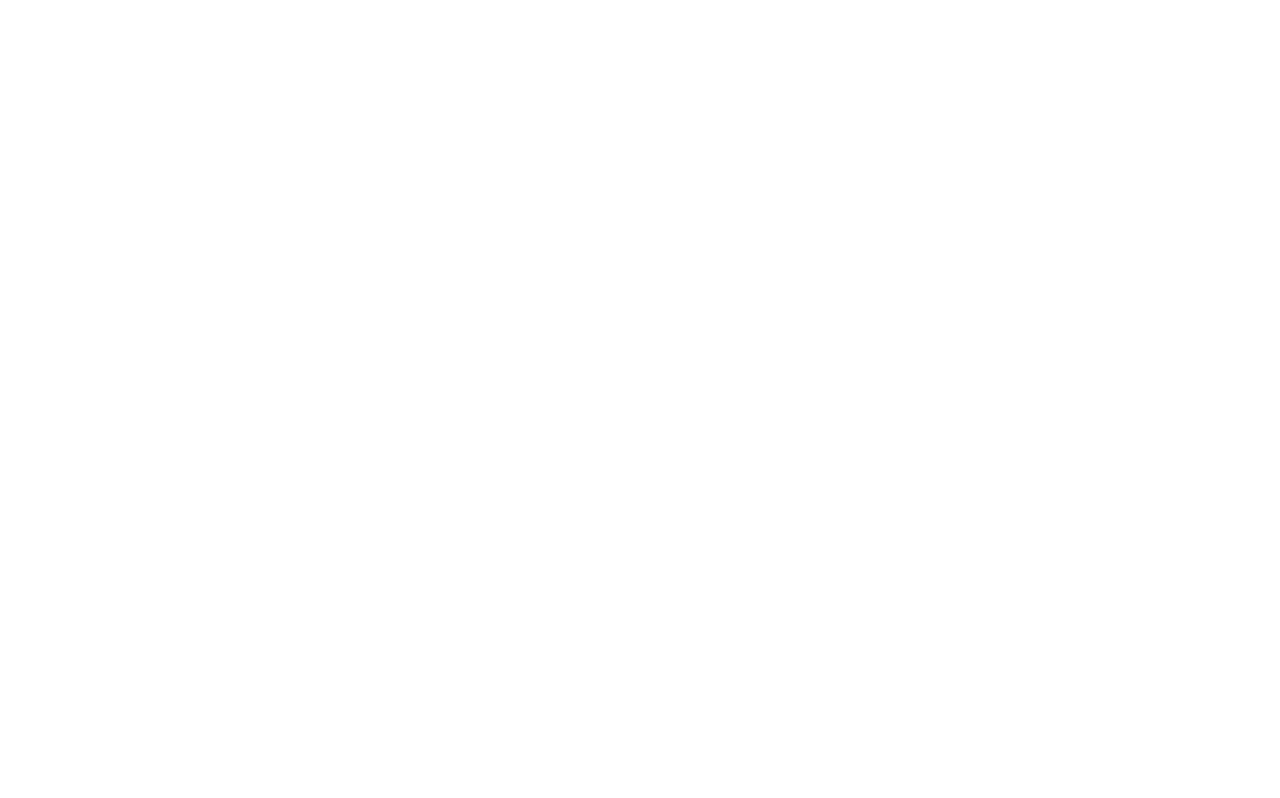
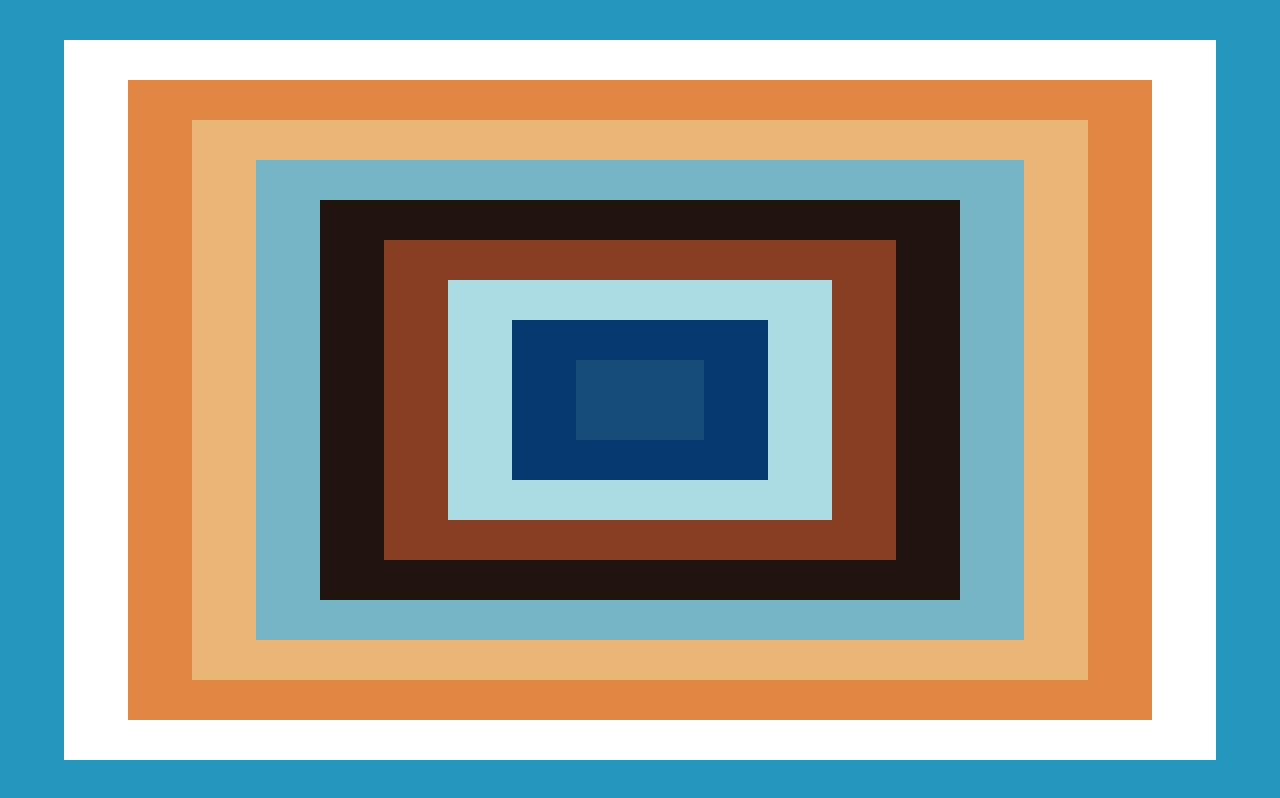
Before and after one commit to DeDe-code/w3-practice, a plain HTML site: page frontend/index.html in a window 1280 px wide. Drawn offline with Linux system fonts and the light colour scheme.

Commit message:
added div elements and their style

```diff
--- /dev/null
+++ b/frontend/css/style.css
@@ -0,0 +1,69 @@
+* {
+  margin: 0;
+  padding: 0;
+  box-sizing: border-box;
+}
+
+div {
+  margin: 0 auto;
+  display: flex;
+  align-items: center;
+  justify-content: center;
+  width: 100vw;
+  height: 100vh;
+  background-color: rgb(37, 150, 190);
+}
+
+div > div {
+  width: 90vw;
+  height: 90vh;
+  background-color: rgb(255, 255, 255);
+}
+
+div > div > div {
+  width: 80vw;
+  height: 80vh;
+  background-color: rgb(226, 135, 67);
+}
+
+div > div > div > div {
+  width: 70vw;
+  height: 70vh;
+  background-color: rgb(234, 182, 118);
+}
+
+div > div > div > div > div {
+  width: 60vw;
+  height: 60vh;
+  background-color: rgb(118, 181, 197);
+}
+
+div > div > div > div > div > div {
+  width: 50vw;
+  height: 50vh;
+  background-color: rgb(33, 19, 13);
+}
+
+div > div > div > div > div > div > div {
+  width: 40vw;
+  height: 40vh;
+  background-color: rgb(135, 62, 35);
+}
+
+div > div > div > div > div > div > div > div {
+  width: 30vw;
+  height: 30vh;
+  background-color: rgb(171, 219, 227);
+}
+
+div > div > div > div > div > div > div > div > div {
+  width: 20vw;
+  height: 20vh;
+  background-color: rgb(6, 57, 112);
+}
+
+div > div > div > div > div > div > div > div > div > div {
+  width: 10vw;
+  height: 10vh;
+  background-color: rgb(21, 76, 121);
+}
--- a/frontend/index.html
+++ b/frontend/index.html
@@ -1,12 +1,31 @@
 <!DOCTYPE html>
 <html lang="en">
-<head>
-	<meta charset="UTF-8">
-	<meta http-equiv="X-UA-Compatible" content="IE=edge">
-	<meta name="viewport" content="width=device-width, initial-scale=1.0">
-	<title>This is FRONTEND</title>
-</head>
-<body>
-	<div id="root"></div>
-</body>
+  <head>
+    <meta charset="UTF-8" />
+    <meta http-equiv="X-UA-Compatible" content="IE=edge" />
+    <meta name="viewport" content="width=device-width, initial-scale=1.0" />
+    <link rel="stylesheet" href="./css/style.css" />
+    <title>This is FRONTEND</title>
+  </head>
+  <body>
+    <div>
+      <div>
+        <div>
+          <div>
+            <div>
+              <div>
+                <div>
+                  <div>
+                    <div>
+                      <div></div>
+                    </div>
+                  </div>
+                </div>
+              </div>
+            </div>
+          </div>
+        </div>
+      </div>
+    </div>
+  </body>
 </html>
```
